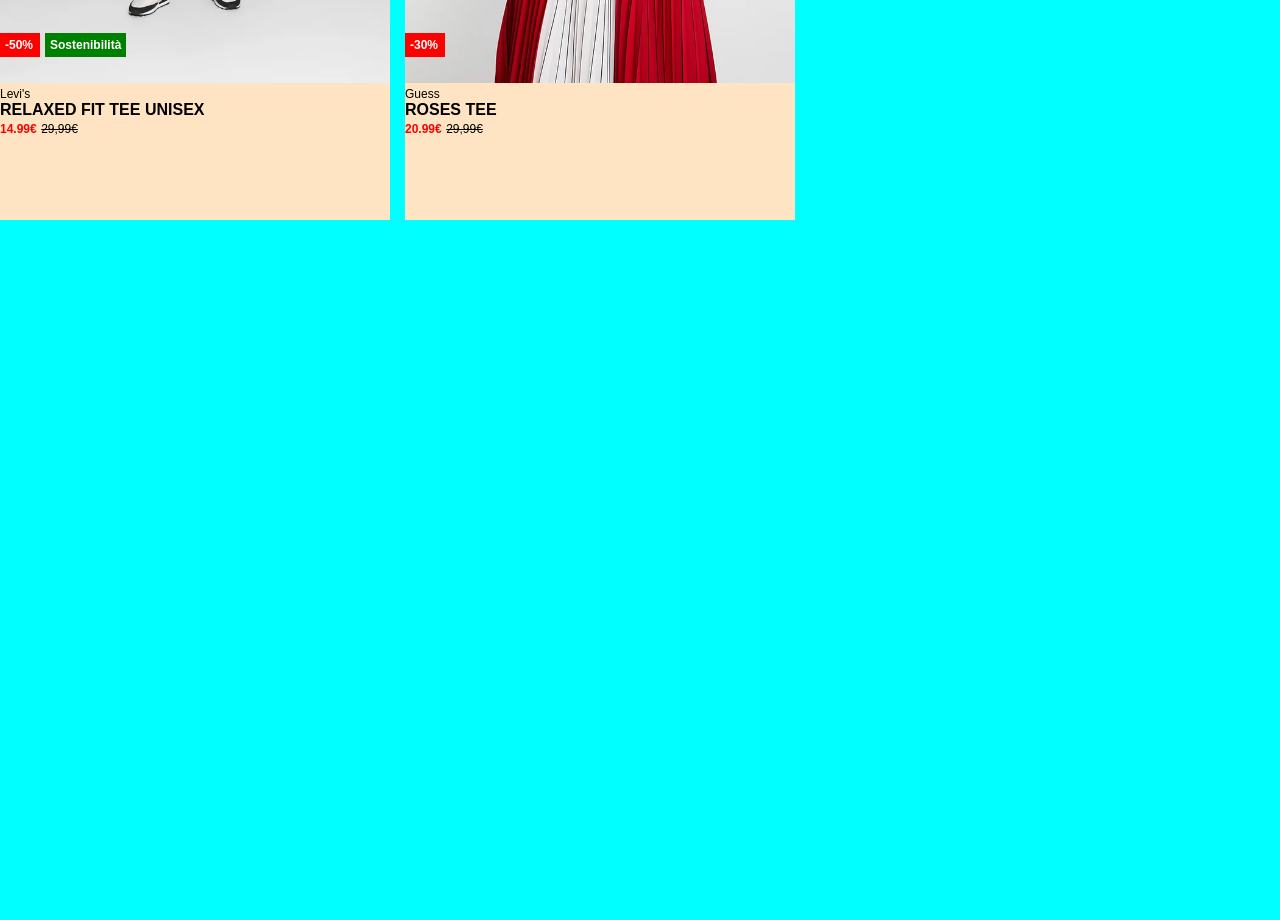
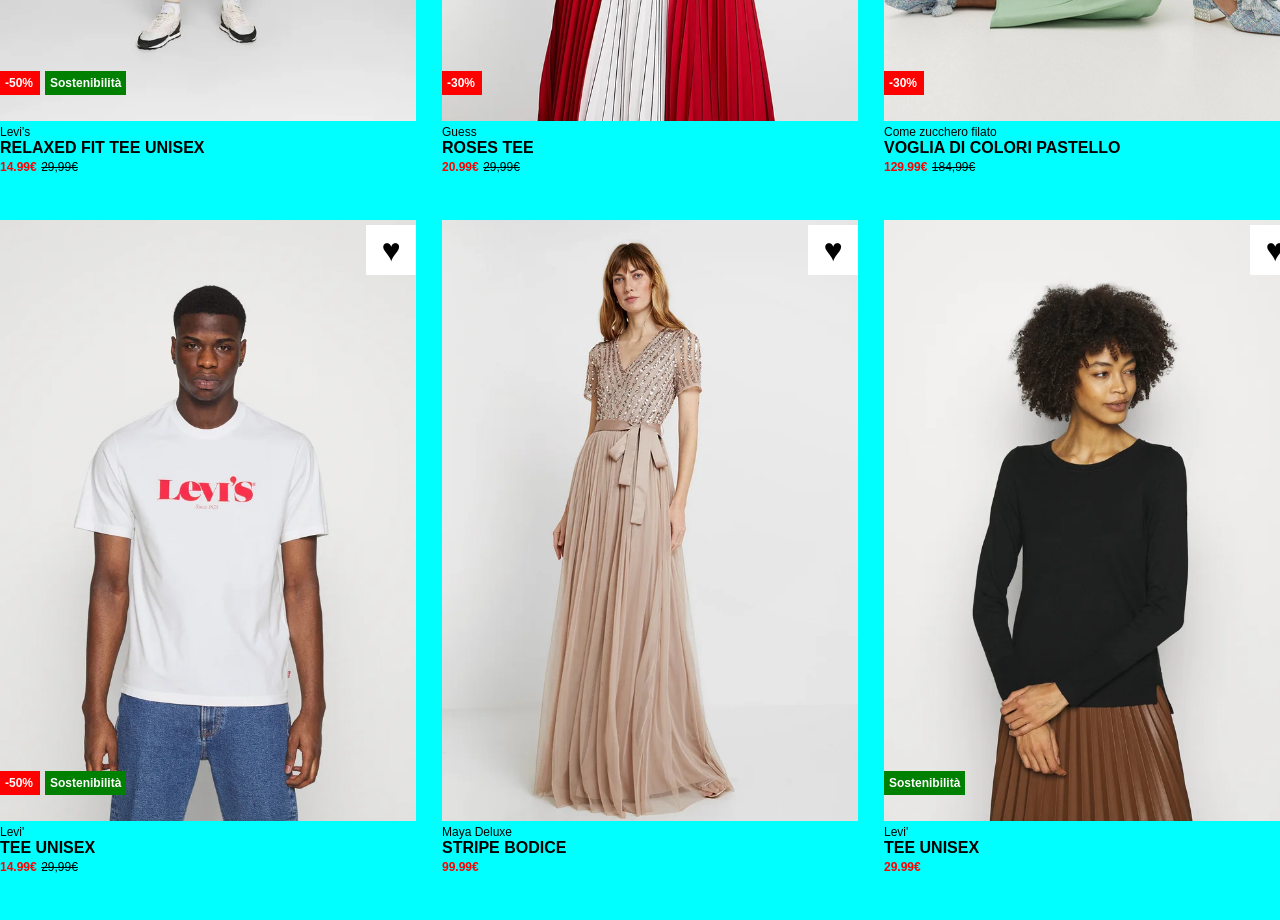
Before and after one commit to giorgia-rondinelli/html-css-boolando, a plain HTML site: page index.html in a window 1280 px wide. Shown: the part 480-1400 px from the top of the page. Drawn offline with Linux system fonts and the light colour scheme.

Commit message:
[finished] main

```diff
--- a/css/style.css
+++ b/css/style.css
@@ -15,14 +15,14 @@ body{
   margin: 0 auto;
   display: flex;
   flex-wrap: wrap;
+  justify-content: space-between
 
 }
 .card{
-  background-color: bisque;
-  max-width: 30%;
+  max-width: 32%;
   height:50%;
   position: relative;
-  margin-right: 15px;
+
 }
 .card :hover .seconda-immagine{
   display: block;
@@ -103,3 +103,9 @@ body{
   text-decoration: line-through;
 
 }
+
+.sostenibilità-singola{
+  background-color: green;
+  bottom: 30px;
+  position: absolute;
+}
--- a/index.html
+++ b/index.html
@@ -10,6 +10,12 @@
 
 
 <body>
+  <header></header>
+
+
+
+
+
   <main>
     <div class="contenitore">
       <div class="card">
@@ -43,8 +49,68 @@
           <span class="prezzo scontato">20.99&euro;</span>
           <span class="prezzo originale">29,99&euro;</span>
         </div>
+      </div>
 
+      <div class="card">
+        <div class="levi">
+          <img src="img/3.webp" alt="">
+          <img  class="seconda-immagine" src="img/3b.webp" alt="">
+          <div class="cuore nero">&#9829;</div>
+          <!-- <div class="cuore rosso">&#9829;</div> -->
+          <div class=" etichetta sale half">-30%</div>
+        </div>
+        <div class="marca">Come zucchero filato</div>
+        <div class="descrizione">VOGLIA DI COLORI PASTELLO</div>
+        <div>
+          <span class="prezzo scontato">129.99&euro;</span>
+          <span class="prezzo originale">184,99&euro;</span>
+        </div>
+      </div>
 
+      <div class="card">
+        <div class="levi">
+          <img src="img/4.webp" alt="">
+          <img  class="seconda-immagine" src="img/4b.webp" alt="">
+          <div class="cuore nero">&#9829;</div>
+          <!-- <div class="cuore rosso">&#9829;</div> -->
+          <div class=" etichetta sale half">-50%</div>
+          <div class=" etichetta sostenibilità">Sostenibilità</div>
+        </div>
+        <div class="marca">Levi'</div>
+        <div class="descrizione">TEE UNISEX</div>
+        <div>
+          <span class="prezzo scontato">14.99&euro;</span>
+          <span class="prezzo originale">29,99&euro;</span>
+        </div>
+      </div>
+
+      <div class="card">
+        <div class="levi">
+          <img src="img/5.webp" alt="">
+          <img  class="seconda-immagine" src="img/5b.webp" alt="">
+          <div class="cuore nero">&#9829;</div>
+          <!-- <div class="cuore rosso">&#9829;</div> -->
+        </div>
+        <div class="marca">Maya Deluxe</div>
+        <div class="descrizione">STRIPE BODICE</div>
+        <div>
+          <span class="prezzo scontato">99.99&euro;</span>
+        </div>
+      </div>
+
+      <div class="card">
+        <div class="levi">
+          <img src="img/6.webp" alt="">
+          <img  class="seconda-immagine" src="img/6b.webp" alt="">
+          <div class="cuore nero">&#9829;</div>
+          <!-- <div class="cuore rosso">&#9829;</div> -->
+          <div class=" etichetta sostenibilità-singola">Sostenibilità</div>
+        </div>
+        <div class="marca">Levi'</div>
+        <div class="descrizione">TEE UNISEX</div>
+        <div>
+          <span class="prezzo scontato">29.99&euro;</span>
+        </div>
       </div>
 
     </div>
```
Lines whose indentation alone changed are shown as unchanged.
